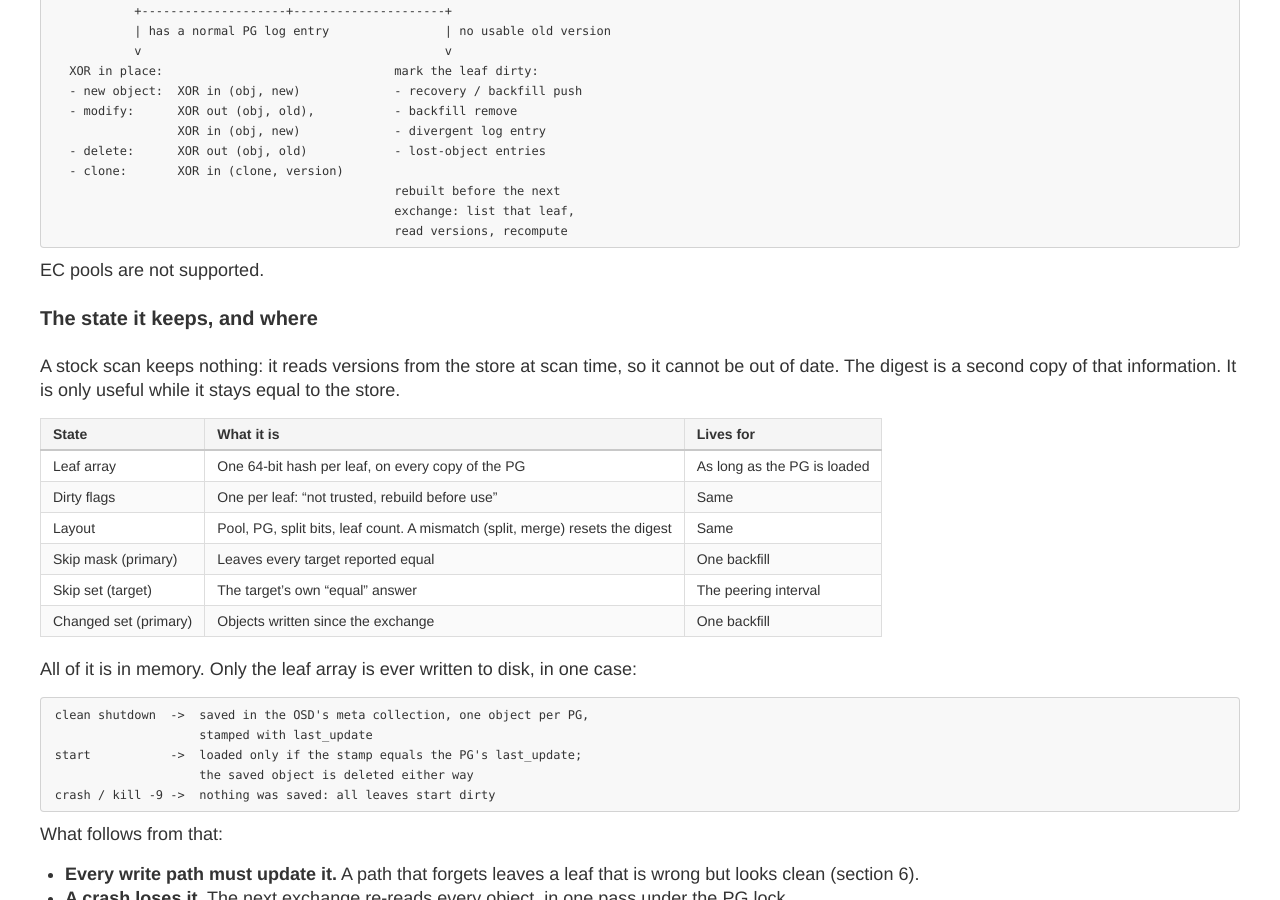
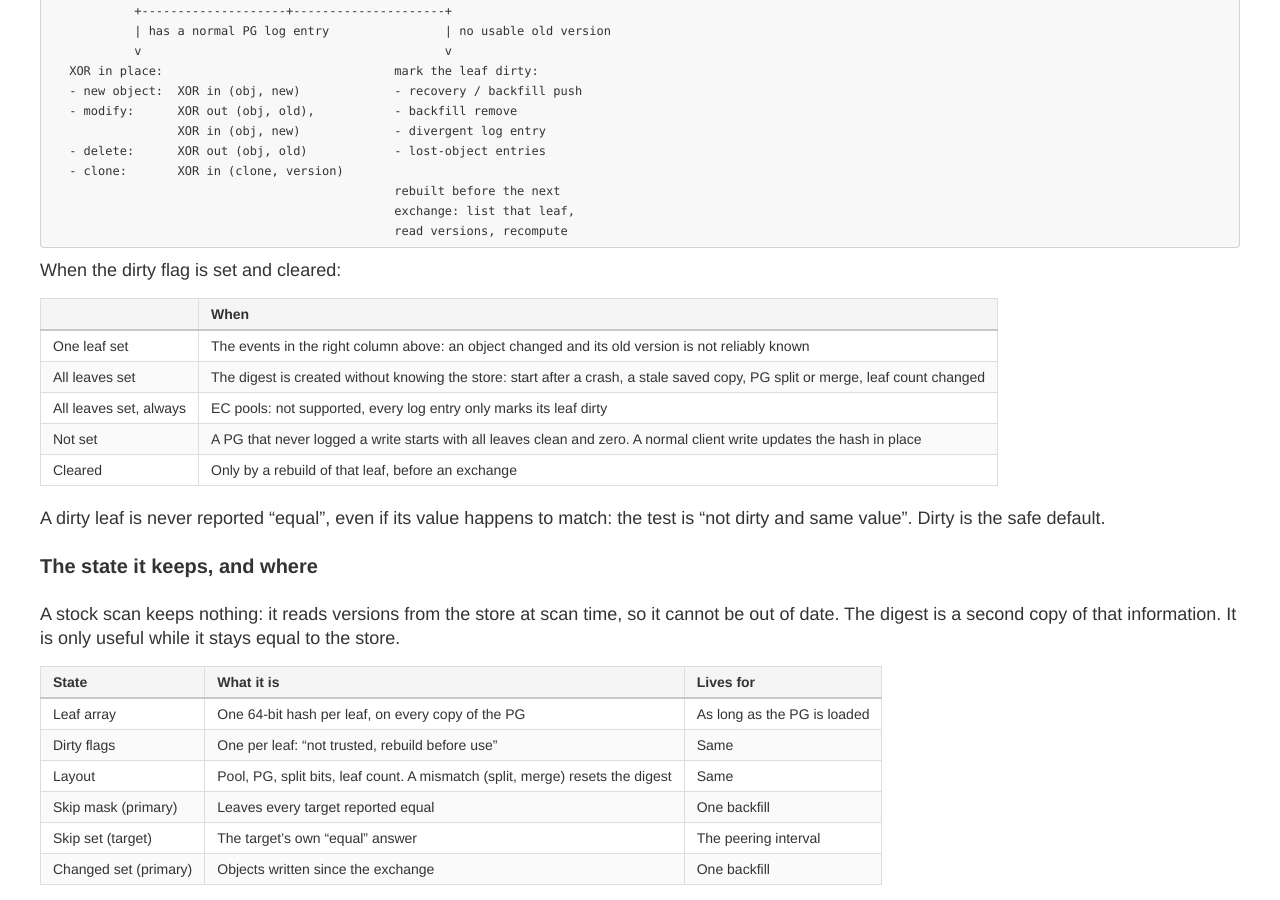
Before and after one commit to ming1/ming1.github.io, a Jekyll site: the page built from _posts/2026-11-11-ceph-backfill-digest.md, in a window 1280 px wide and 900 px high, scrolled down 4168 px. Built offline with Jekyll 4.4.1, drawn with Linux system fonts in a browser that asks for light colours; comment, search, counter and statistics services are not loaded; a style sheet for code colours, icons or effects is not loaded.

Commit message:
ceph-backfill-digest: when a leaf is dirty
Signed-off-by: Ming Lei <tom.leiming@gmail.com>

````diff
--- a/_posts/2026-11-11-ceph-backfill-digest.md
+++ b/_posts/2026-11-11-ceph-backfill-digest.md
@@ -199,7 +199,18 @@ XOR makes updates cheap. Only the old and new version are needed:
                                                 read versions, recompute
 ```
 
-EC pools are not supported.
+When the dirty flag is set and cleared:
+
+| | When |
+|---|---|
+| One leaf set | The events in the right column above: an object changed and its old version is not reliably known |
+| All leaves set | The digest is created without knowing the store: start after a crash, a stale saved copy, PG split or merge, leaf count changed |
+| All leaves set, always | EC pools: not supported, every log entry only marks its leaf dirty |
+| Not set | A PG that never logged a write starts with all leaves clean and zero. A normal client write updates the hash in place |
+| Cleared | Only by a rebuild of that leaf, before an exchange |
+
+A dirty leaf is never reported "equal", even if its value happens to match:
+the test is "not dirty and same value". Dirty is the safe default.
 
 ### The state it keeps, and where
 
````
